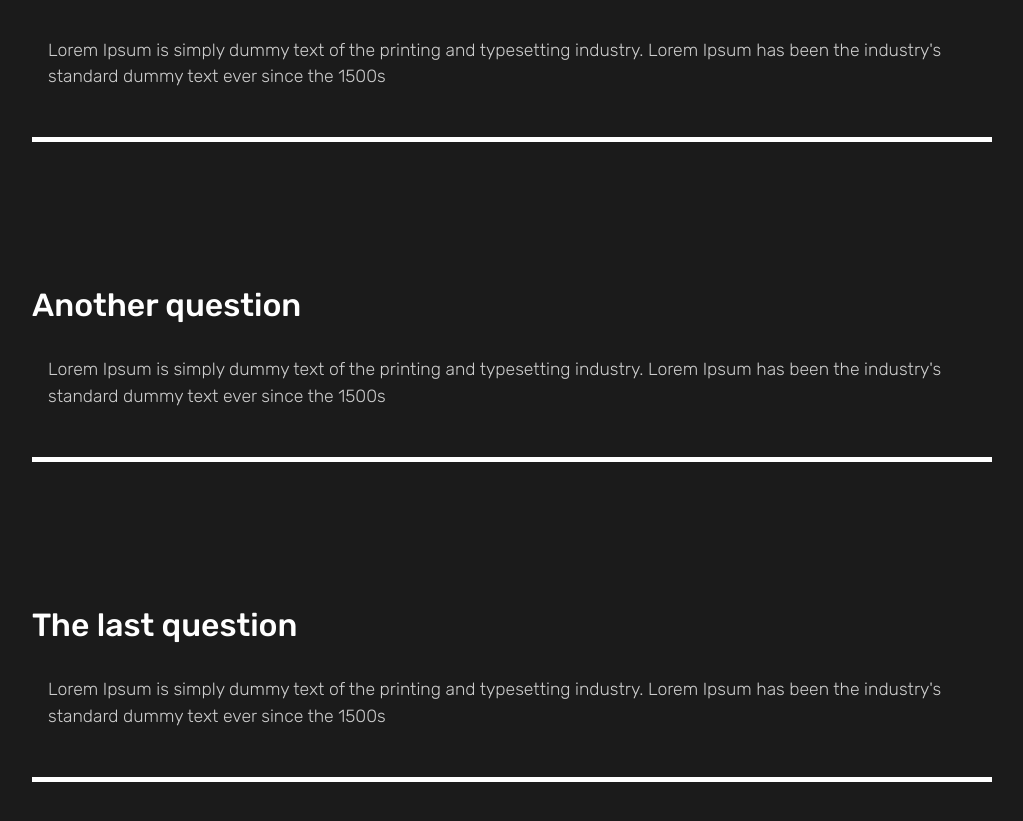
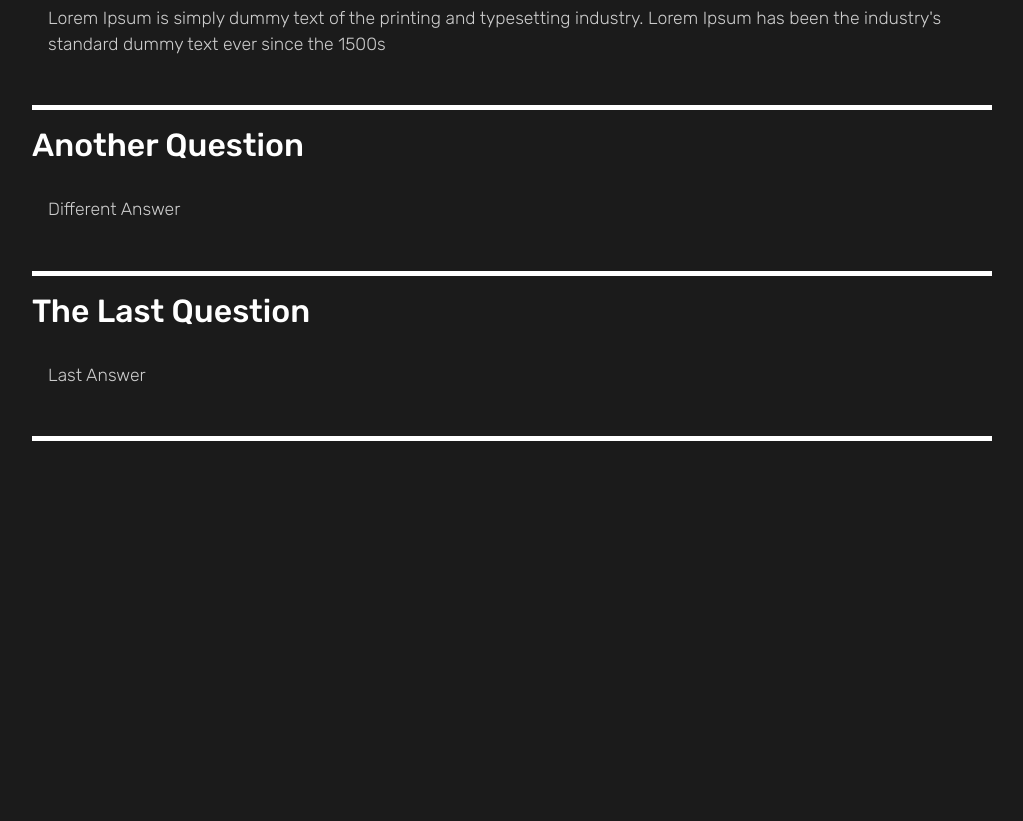
Before and after one commit to RuariDouglas/React-Portfolio, a React (Create React App) app: page / in a window 1280 px wide. Shown: the part 2331-3152 px from the top of the page, without its empty margins (128-1151 px from the left). After the commit the page ends 2852 px from the top, so only its background shows below. Built offline with nearby package versions, Linux system fonts and the light colour scheme.

Commit message:
Add page load and FAQ animation

```diff
--- a/src/animation.js
+++ b/src/animation.js
@@ -9,7 +9,7 @@ export const pageAnimation = {
     rotation: 0.06,
     y: 0,
     transition: {
-      duration: 0.75,
+      duration: 0.5,
       when: "beforeChildren",
       staggerChildren: 0.15,
     },
@@ -17,9 +17,8 @@ export const pageAnimation = {
   exit: {
     opacity: 0,
     rotation: 0.06,
-    y: 300,
     transition: {
-      duration: 0.2,
+      duration: 0.5,
     },
   },
 };
@@ -57,3 +56,29 @@ export const photoAnim = {
     },
   },
 };
+
+export const lineAnim = {
+  hidden: {
+    width: "0%",
+  },
+  show: {
+    width: "100%",
+    transition: {
+      duration: 1,
+    },
+  },
+};
+
+export const slider = {
+  hidden: { x: "-130%", skew: "45deg" },
+  show: {
+    x: "100%",
+    skew: "0deg",
+    transition: { ease: "easeOut", duration: 1 },
+  },
+};
+
+export const sliderContainer = {
+  hidden: { opacity: 1 },
+  show: { opacity: 1, transition: { staggerChildren: 0.1, ease: "easeOut" } },
+};
--- a/src/components/AboutSection.js
+++ b/src/components/AboutSection.js
@@ -39,7 +39,14 @@ const AboutSection = () => {
 
       {/* IMAGE ON RIGHT */}
       <StyledImageContainer>
-        <motion.img variants={photoAnim} src={home1} alt="Home" />
+        {/* Passing in "Initial and show" as well as variants removes the stagger of the elements */}
+        <motion.img
+          variants={photoAnim}
+          initial="hidden"
+          animate="show"
+          src={home1}
+          alt="Home"
+        />
       </StyledImageContainer>
       <Wave />
     </StyledSection>
--- a/src/components/FaqSection.js
+++ b/src/components/FaqSection.js
@@ -1,14 +1,17 @@
-import React from "react";
+import React, { useState } from "react";
 import styled from "styled-components";
 import { StyledSection } from "../styles";
+import Toggle from "./toggle";
+// This detects layout changes and animates them
+import { AnimateSharedLayout } from "framer-motion";
 
 const FaqSection = () => {
   return (
     <Faq>
       <h2>Faq</h2>
-      {/* Question */}
-      <div className="question">
-        <h4>How do I start?</h4>
+      <AnimateSharedLayout>
+        {/* Question, This is a re-useable component, see "toggle.js" */}
+        <Toggle title="How Do I Start?">
           <div className="answer">
             <p>
               Lorem Ipsum is simply dummy text of the printing and typesetting
@@ -16,29 +19,20 @@ const FaqSection = () => {
               ever since the 1500s
             </p>
           </div>
+        </Toggle>
+        {/* Question, This is a re-useable component, see "toggle.js" */}
+        <Toggle title="Another Question">
+          <div className="answer">
+            <p>Different Answer</p>
           </div>
-      {/* Question */}
-      <div className="question">
-        <h4>Another question</h4>
+        </Toggle>
+        {/* Question, This is a re-useable component, see "toggle.js" */}
+        <Toggle title="The Last Question">
           <div className="answer">
-          <p>
-            Lorem Ipsum is simply dummy text of the printing and typesetting
-            industry. Lorem Ipsum has been the industry's standard dummy text
-            ever since the 1500s
-          </p>
+            <p>Last Answer</p>
           </div>
-      </div>
-      {/* Question */}
-      <div className="question">
-        <h4>The last question</h4>
-        <div className="answer">
-          <p>
-            Lorem Ipsum is simply dummy text of the printing and typesetting
-            industry. Lorem Ipsum has been the industry's standard dummy text
-            ever since the 1500s
-          </p>
-        </div>
-      </div>
+        </Toggle>
+      </AnimateSharedLayout>
     </Faq>
   );
 };
@@ -53,21 +47,14 @@ const Faq = styled(StyledSection)`
     font-weight: lighter;
   }
   .question {
-    padding: 3rem 0;
+    padding: 1rem 0;
+    border-bottom: 5px solid #fff;
   }
   .answer {
     padding: 1rem 0;
     p {
       padding: 1rem;
     }
-    &::after {
-      content: "";
-      margin: 2rem 0;
-      display: block;
-      background-color: #fff;
-      height: 5px;
-      width: 100%;
-    }
   }
 `;
 
--- /dev/null
+++ b/src/components/toggle.js
@@ -0,0 +1,21 @@
+import { motion } from "framer-motion";
+import React, { useState } from "react";
+
+/* This is a reusable component. We are using this in the Faq section. Because we need to toggle between states the same way for each FAQ, we can set up a reuseable component that holds the logic inside. We can use the 'children' parameter to control all children of the toggle element we have created here.   */
+
+/* All tags in here need to be motion... as we have AnimateSharedLayout active on this section.
+This detects changes to any element wrapped in the <AnimateSharedLayout> tag (See FaqSection.js.)
+
+To get this working, or stop framer motion adding some weird animaion effect, just add 'layout' to the component which is being affected.*/
+
+const Toggle = ({ children, title }) => {
+  const [toggle, setToggle] = useState(true);
+  return (
+    <motion.div layout className="question" onClick={() => setToggle(!toggle)}>
+      <motion.h4 layout>{title}</motion.h4>
+      {toggle ? children : ""}
+    </motion.div>
+  );
+};
+
+export default Toggle;
--- a/src/pages/OurWork.js
+++ b/src/pages/OurWork.js
@@ -9,17 +9,31 @@ import goodtimes from "../img/goodtimes-small.png";
 
 // ANIMATIONS
 import { motion } from "framer-motion";
-import { pageAnimation } from "../animation";
+import {
+  pageAnimation,
+  fade,
+  photoAnim,
+  lineAnim,
+  slider,
+  sliderContainer,
+} from "../animation";
 
 const OurWork = () => {
   return (
     <Work exit="exit" variants={pageAnimation} initial="hidden" animate="show">
+      <motion.div variants={sliderContainer}>
+        <Frame1 variants={slider}></Frame1>
+        <Frame2 variants={slider}></Frame2>
+        <Frame3 variants={slider}></Frame3>
+      </motion.div>
       {/* Movie */}
       <Movie>
-        <h2>The Athlete</h2>
-        <div className="line"></div>
+        <motion.h2 variants={fade}>The Athlete</motion.h2>
+        <motion.div variants={lineAnim} className="line"></motion.div>
         <Link to="/work/the-athlete">
-          <img src={athlete} alt="athlete" />
+          <Hide>
+            <motion.img variants={photoAnim} src={athlete} alt="athlete" />
+          </Hide>
         </Link>
       </Movie>
       {/* Movie */}
@@ -65,4 +79,27 @@ const Movie = styled.div`
   }
 `;
 
+const Hide = styled.div`
+  overflow: hidden;
+`;
+
+// Frame Animation
+const Frame1 = styled(motion.div)`
+  position: fixed;
+  left: 0;
+  top: 10%;
+  width: 100%;
+  height: 100vh;
+  background: blue;
+  z-index: 2;
+`;
+
+const Frame2 = styled(Frame1)`
+  background: red;
+`;
+
+const Frame3 = styled(Frame1)`
+  background: purple;
+`;
+
 export default OurWork;
```
Also changed, not shown: 1 other file (tests, documents, lock files or other folders). Lines whose indentation alone changed are shown as unchanged.
